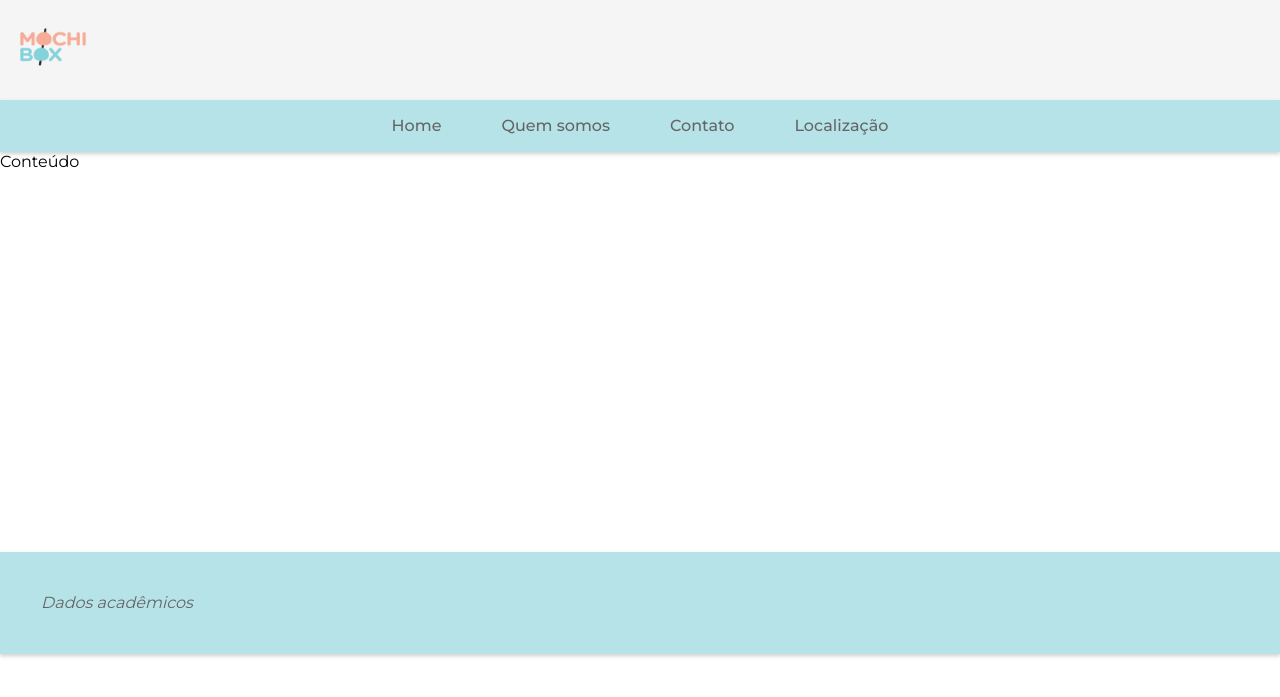
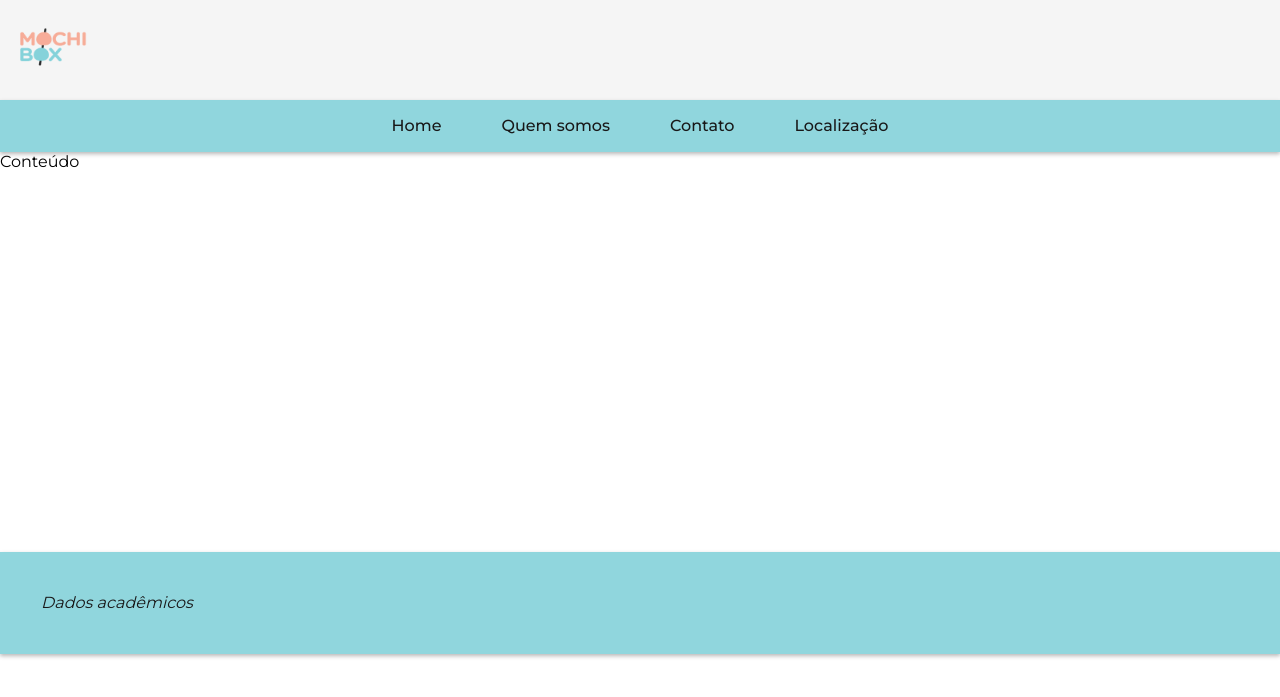
Before and after one commit to leomsant/19112794-5_LeonardoMarquesSantana, a PHP site: page / in a window 1280 px wide. Shown: the top 697 px of the page. Run offline with PHP 8.4, Linux system fonts and the light colour scheme.

Commit message:
Acerto de opacidade
Acerto de opacidade

```diff
--- a/Css/Estilo.css
+++ b/Css/Estilo.css
@@ -7,7 +7,7 @@ header {
     background: #F5F5F5;
 }
 nav{
-    opacity: 0.6;
+    opacity: 0.9;
     height: 50px;
     border: solid 1px #85d2da;
     background: #85d2da;
@@ -30,7 +30,7 @@ nav ul li{
     font-weight: 500;
 }
 footer{
-    opacity: 0.6;
+    opacity: 0.9;
     border: solid 1px #85d2da;
     background: #85d2da;
     box-shadow: 0px 2px 4px rgba(100, 100, 100, 0.534);
```
